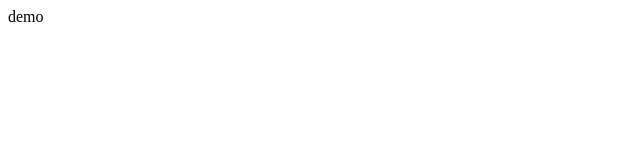
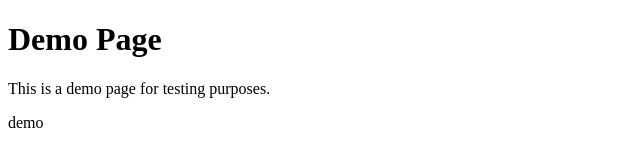
Before and after one commit to Mr-WanHe/gitdemo, a plain HTML site: page index.html in a window 1280 px wide. Shown: the whole page, without its empty margins (0-640 px from the left). Drawn offline with Linux system fonts and the light colour scheme.

Commit message:
添加main.js

```diff
--- a/index.html
+++ b/index.html
@@ -6,6 +6,10 @@
     <title>Document</title>
 </head>
 <body>
+    <h1>Demo Page</h1>
+    <p>This is a demo page for testing purposes.</p>
+</body>
+<body>
     demo
 </body>
 </html>
```
Also changed, not shown: main.js (added).
